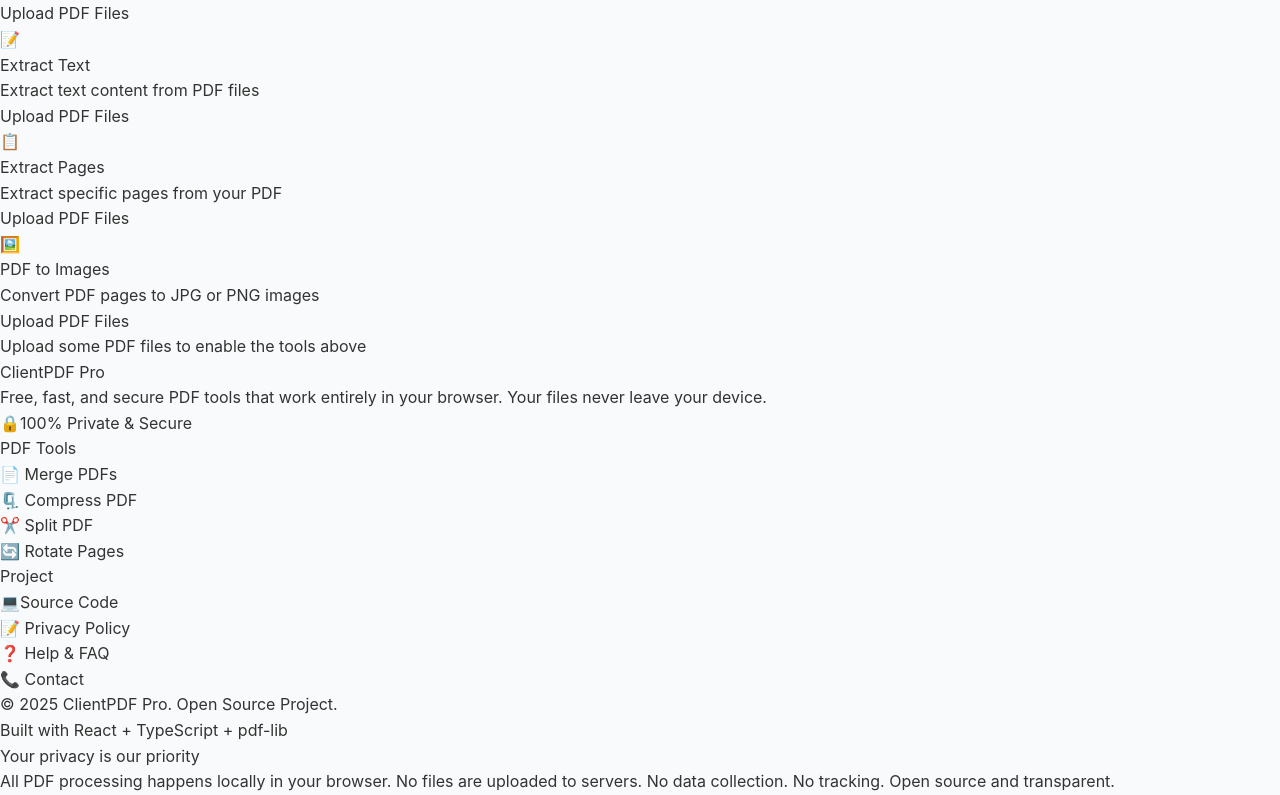
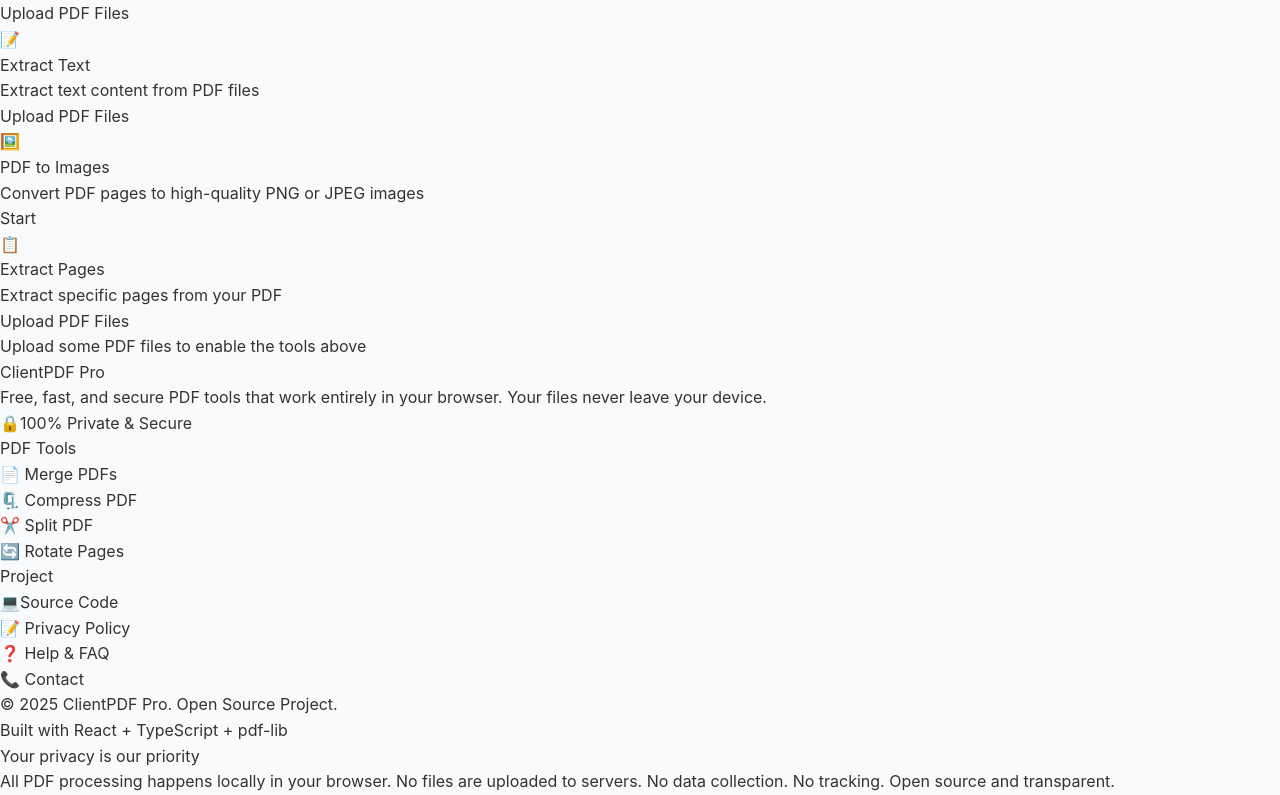
Before and after one commit to ulinycoin/clientpdf-pro, a React (Vite) app: page / in a window 1280 px wide. Shown: the part 2206-3001 px from the top of the page. Built offline with nearby package versions, Linux system fonts and the light colour scheme.

Commit message:
feat: activate PDF to Image tool in ToolsGrid

```diff
--- a/src/components/organisms/ToolsGrid.tsx
+++ b/src/components/organisms/ToolsGrid.tsx
@@ -56,17 +56,17 @@ const ToolsGrid: React.FC<ToolsGridProps> = ({
       comingSoon: false
     },
     {
+      title: 'PDF to Images',
+      description: 'Convert PDF pages to high-quality PNG or JPEG images',
+      icon: 'IMAGE',
+      operationType: 'pdf-to-image',
+      comingSoon: false
+    },
+    {
       title: 'Extract Pages',
       description: 'Extract specific pages from your PDF',
       icon: 'EXTRACT',
       operationType: 'extract',
-      comingSoon: true
-    },
-    {
-      title: 'PDF to Images',
-      description: 'Convert PDF pages to JPG or PNG images',
-      icon: 'IMAGE',
-      operationType: 'convert',
       comingSoon: true
     }
   ];
```
